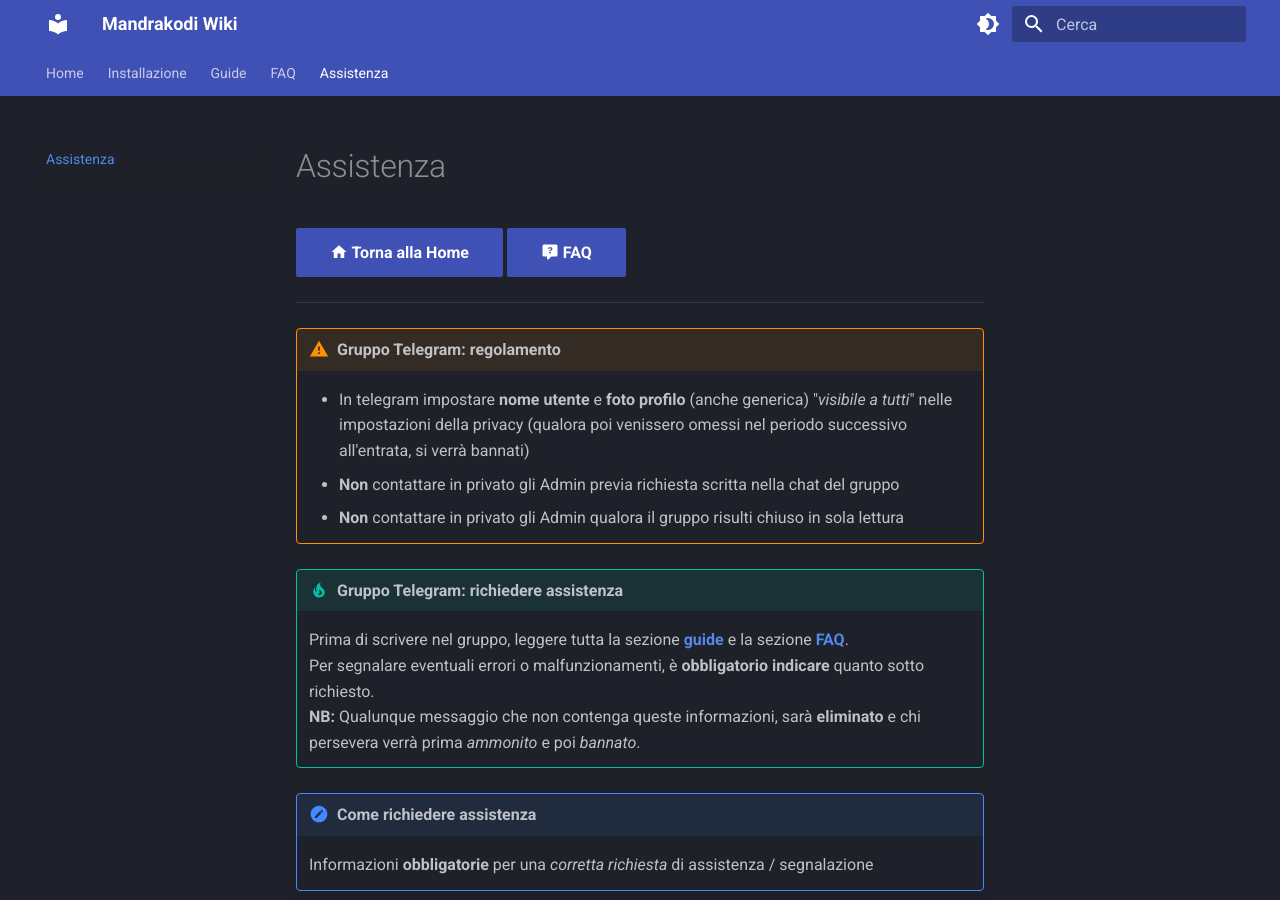
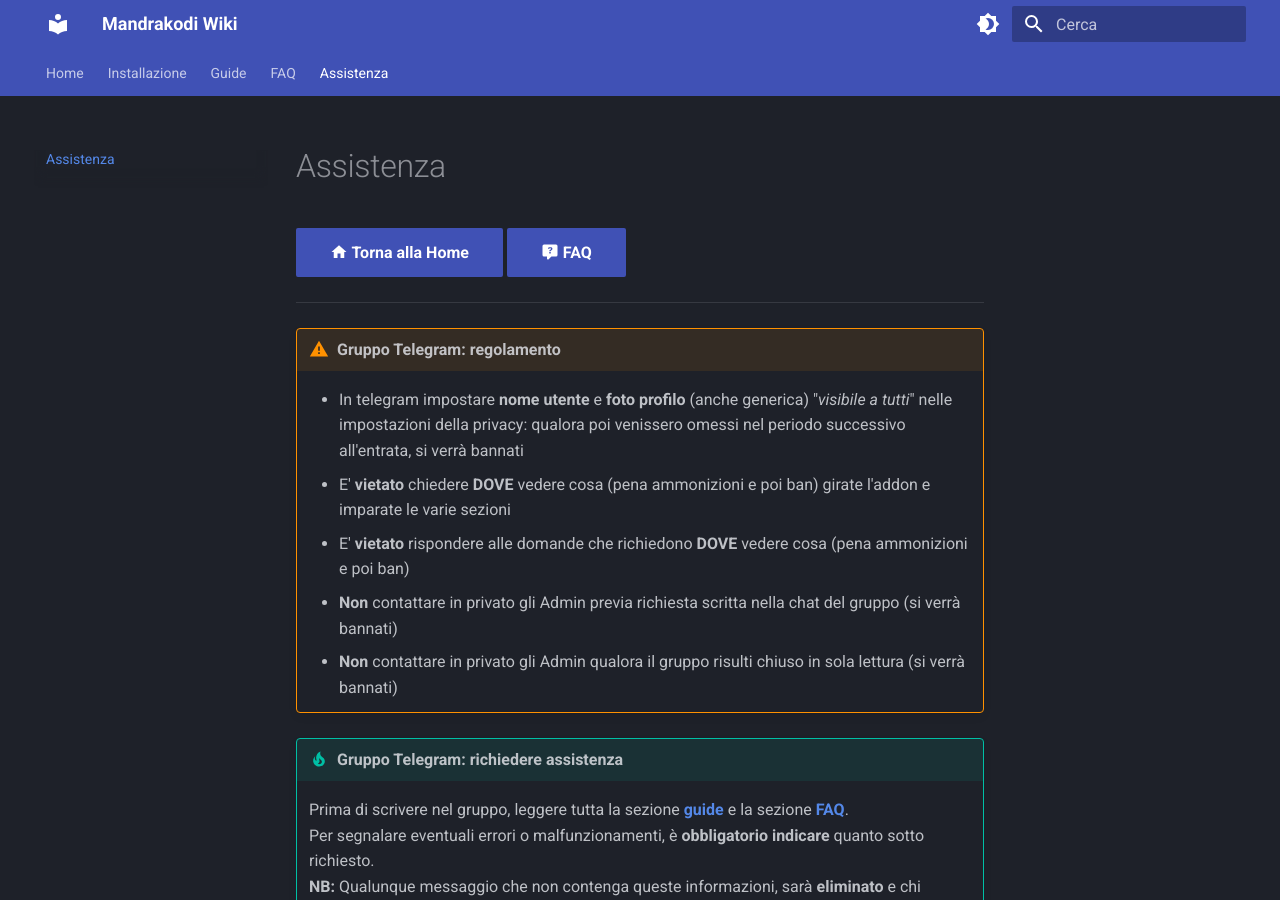
Before and after one commit to campipaolo/Mandrakodi-Wiki, an MkDocs documentation site: the page built from docs/ask_help.md, in a window 1280 px wide and 900 px high. Built offline with MkDocs 1.6.1 and Material for MkDocs 9.7.7, drawn with Linux system fonts in a browser that asks for light colours.

Commit message:
ask_help
rev

```diff
--- a/docs/ask_help.md
+++ b/docs/ask_help.md
@@ -3,9 +3,11 @@
 ------
 
 !!! warning "Gruppo Telegram: regolamento"
-    * In telegram impostare **nome utente** e **foto profilo** (anche generica) "*visibile a tutti*" nelle impostazioni della privacy (qualora poi venissero omessi nel periodo successivo all'entrata, si verrà bannati)
-    * **Non** contattare in privato gli Admin previa richiesta scritta nella chat del gruppo
-    * **Non** contattare in privato gli Admin qualora il gruppo risulti chiuso in sola lettura
+    * In telegram impostare **nome utente** e **foto profilo** (anche generica) "*visibile a tutti*" nelle impostazioni della privacy: qualora poi venissero omessi nel periodo successivo all'entrata, si verrà bannati
+    * E' **vietato** chiedere **DOVE** vedere cosa (pena ammonizioni e poi ban) girate l'addon e imparate le varie sezioni
+    * E' **vietato** rispondere alle domande che richiedono **DOVE** vedere cosa (pena ammonizioni e poi ban)
+    * **Non** contattare in privato gli Admin previa richiesta scritta nella chat del gruppo (si verrà bannati)
+    * **Non** contattare in privato gli Admin qualora il gruppo risulti chiuso in sola lettura (si verrà bannati)
 
 !!! tip "Gruppo Telegram: richiedere assistenza"
      Prima di scrivere nel gruppo, leggere tutta la sezione [**guide**](https://campipaolo.github.io/Mandrakodi-Wiki/guide/tutorials/) e la sezione [**FAQ**](https://campipaolo.github.io/Mandrakodi-Wiki/faq/faq/). <br> Per segnalare eventuali errori o malfunzionamenti, è **obbligatorio indicare** quanto sotto richiesto.<br> **NB:** Qualunque messaggio che non contenga queste informazioni, sarà **eliminato** e chi persevera verrà prima *ammonito* e poi *bannato*.
```
